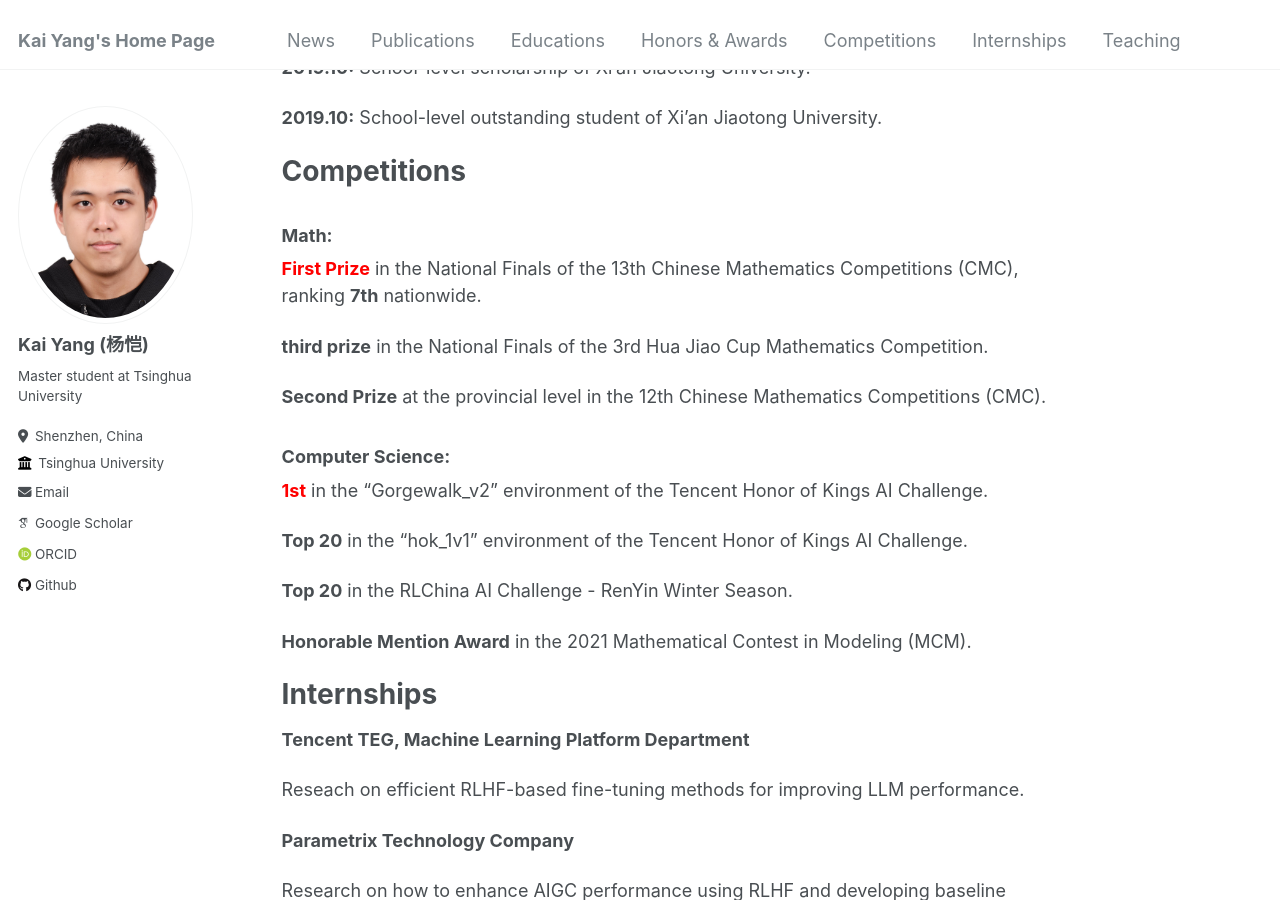
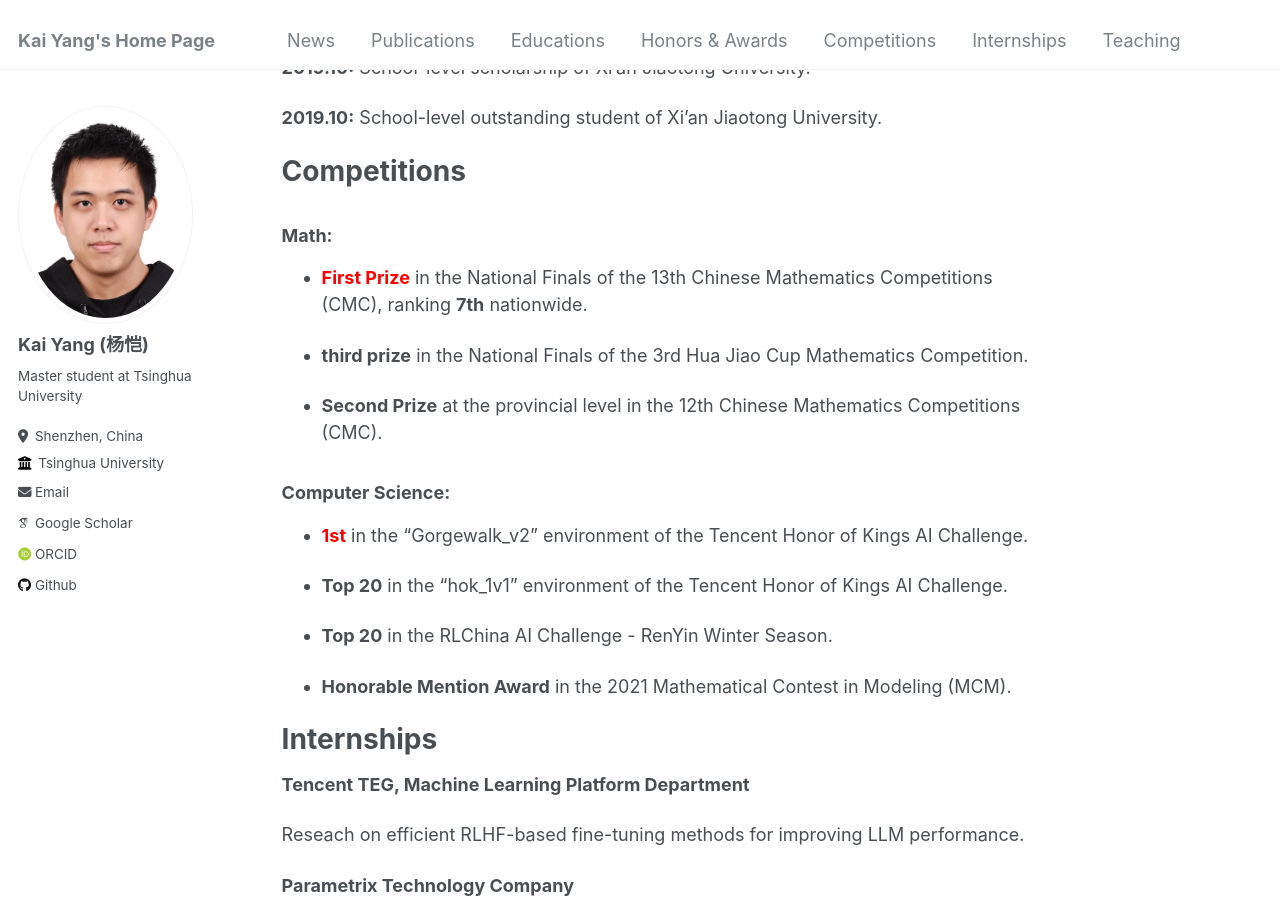
Before and after one commit to yk7333/yk7333.github.io, a Jekyll site: the page built from _pages/about.md, in a window 1280 px wide and 900 px high, scrolled down 2149 px. Built offline with Jekyll 4.4.1, drawn with Linux system fonts in a browser that asks for light colours; some web fonts are replaced; a script that is not in the unit is left out.

Commit message:
Update about.md

```diff
--- a/_pages/about.md
+++ b/_pages/about.md
@@ -64,22 +64,22 @@ Competitions
 
 ### Math:
 
-**<font color="red">First Prize</font>** in the National Finals of the 13th Chinese Mathematics Competitions (CMC), ranking **7th** nationwide.
+- **<font color="red">First Prize</font>** in the National Finals of the 13th Chinese Mathematics Competitions (CMC), ranking **7th** nationwide.
 
-**third prize** in the National Finals of the 3rd Hua Jiao Cup Mathematics Competition.
+- **third prize** in the National Finals of the 3rd Hua Jiao Cup Mathematics Competition.
 
-**Second Prize** at the provincial level in the 12th Chinese Mathematics Competitions (CMC).
+- **Second Prize** at the provincial level in the 12th Chinese Mathematics Competitions (CMC).
 
 
 ### Computer Science:
 
-**<font color="red">1st</font>** in the "Gorgewalk_v2" environment of the Tencent Honor of Kings AI Challenge.
+- **<font color="red">1st</font>** in the "Gorgewalk_v2" environment of the Tencent Honor of Kings AI Challenge.
 
-**Top 20** in the "hok_1v1" environment of the Tencent Honor of Kings AI Challenge.
+- **Top 20** in the "hok_1v1" environment of the Tencent Honor of Kings AI Challenge.
 
-**Top 20** in the RLChina AI Challenge - RenYin Winter Season.
+- **Top 20** in the RLChina AI Challenge - RenYin Winter Season.
 
-**Honorable Mention Award** in the 2021 Mathematical Contest in Modeling (MCM).
+- **Honorable Mention Award** in the 2021 Mathematical Contest in Modeling (MCM).
 
 Internships
 ======
```
